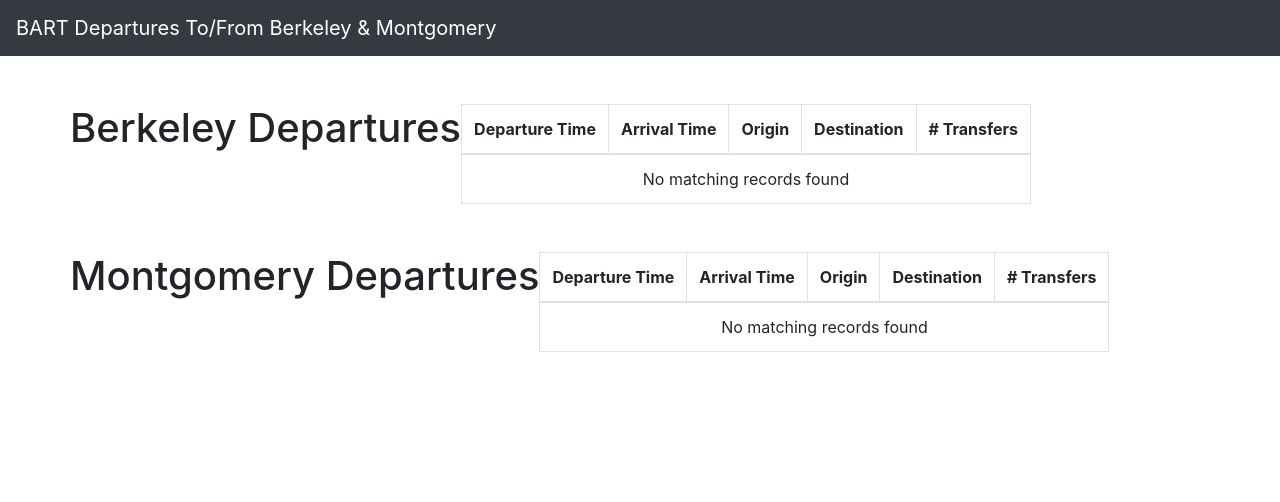
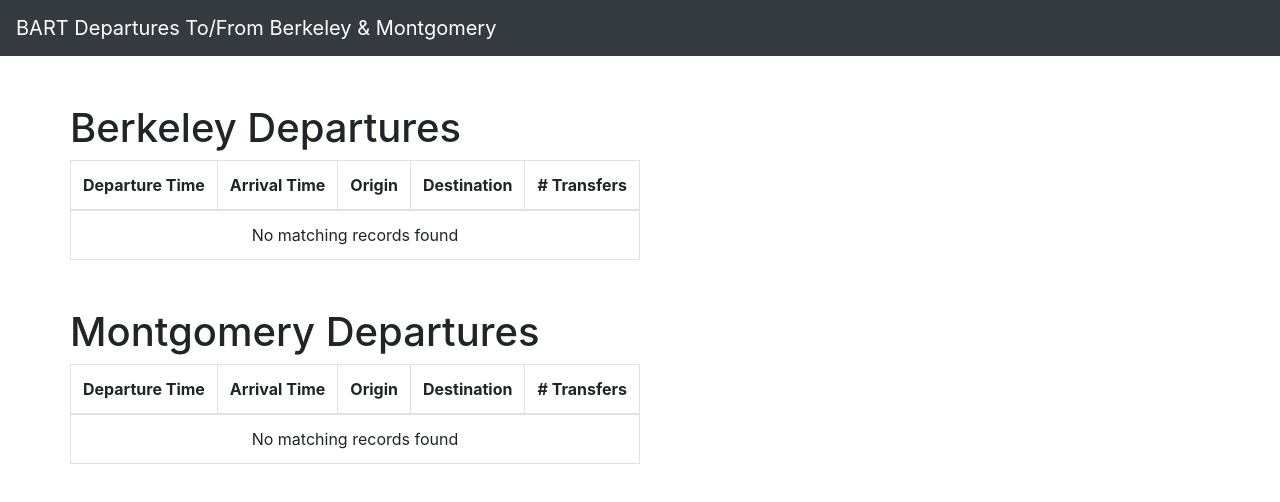
Before and after one commit to brianhsu98/bart-departures, a plain HTML site: page index.html in a window 1280 px wide. Drawn offline with nearby package versions, Linux system fonts and the light colour scheme; no server answers.

Commit message:
Changing to HTTPS and small formatting changes

```diff
--- a/index.html
+++ b/index.html
@@ -17,6 +17,8 @@
 <div class="container">
     <div class="row mt-5">
         <h1> Berkeley Departures </h1>
+    </div>
+        <div class="row">
             <table data-toggle="table" class="table" id="berkeley-departures">
                 <thead>
                 <tr>
@@ -34,6 +36,8 @@
         </div>
     <div class="row mt-5">
         <h1> Montgomery Departures </h1>
+    </div>
+        <div class="row">
             <table data-toggle="table" class="table" id="montgomery-departures">
                 <thead>
                 <tr>
@@ -58,7 +62,7 @@
 <script src="assets/bootstrap-table-1.15.2/bootstrap-table.min.js"></script>
 <script src="js/bart.js"></script>
 <script>
-    $(document).ready(function() {
+    $(document).ready(function () {
         getDepartures(BERKELEY, MONTGOMERY, $("#berkeley-departures"));
         getDepartures(MONTGOMERY, BERKELEY, $("#montgomery-departures"));
     });
--- a/js/bart.js
+++ b/js/bart.js
@@ -1,5 +1,5 @@
 const API_KEY = "MW9S-E7SL-26DU-VV8V";
-const API = "http://api.bart.gov/api";
+const API = "https://api.bart.gov/api";
 const DEPARTURE_ENDPOINT = "/etd.aspx?";
 const SCHEDULE_ENDPOINT = "/sched.aspx?";
 const BERKELEY = "dbrk";
@@ -39,7 +39,6 @@
 }
 
 function makeRow(departureObject) {
-    console.log(departureObject)
     return {
         departureTime: departureObject["@origTimeMin"],
         destinationTime: departureObject["@destTimeMin"],
```
Also changed, not shown: 1 other file. Lines whose indentation alone changed are shown as unchanged.
